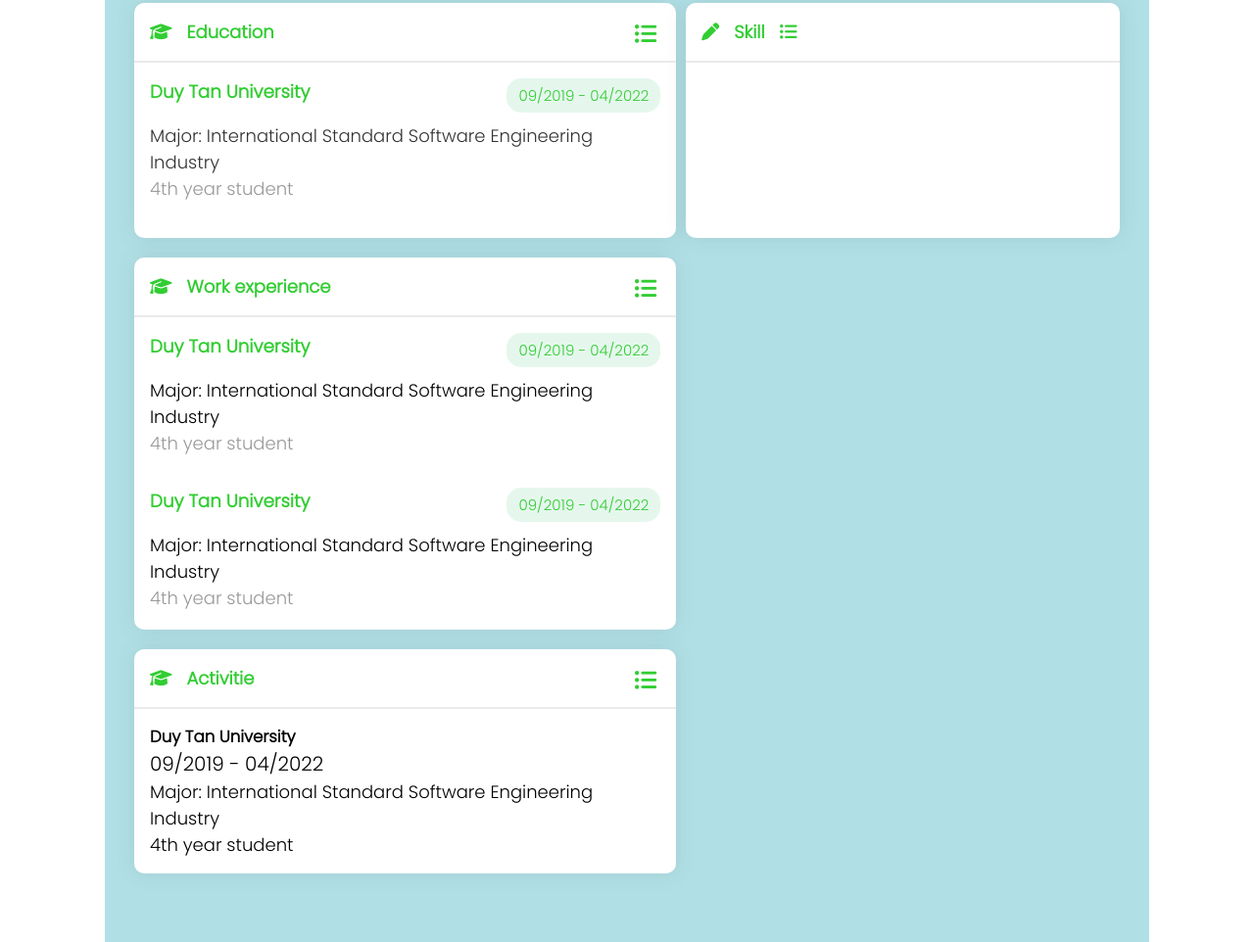
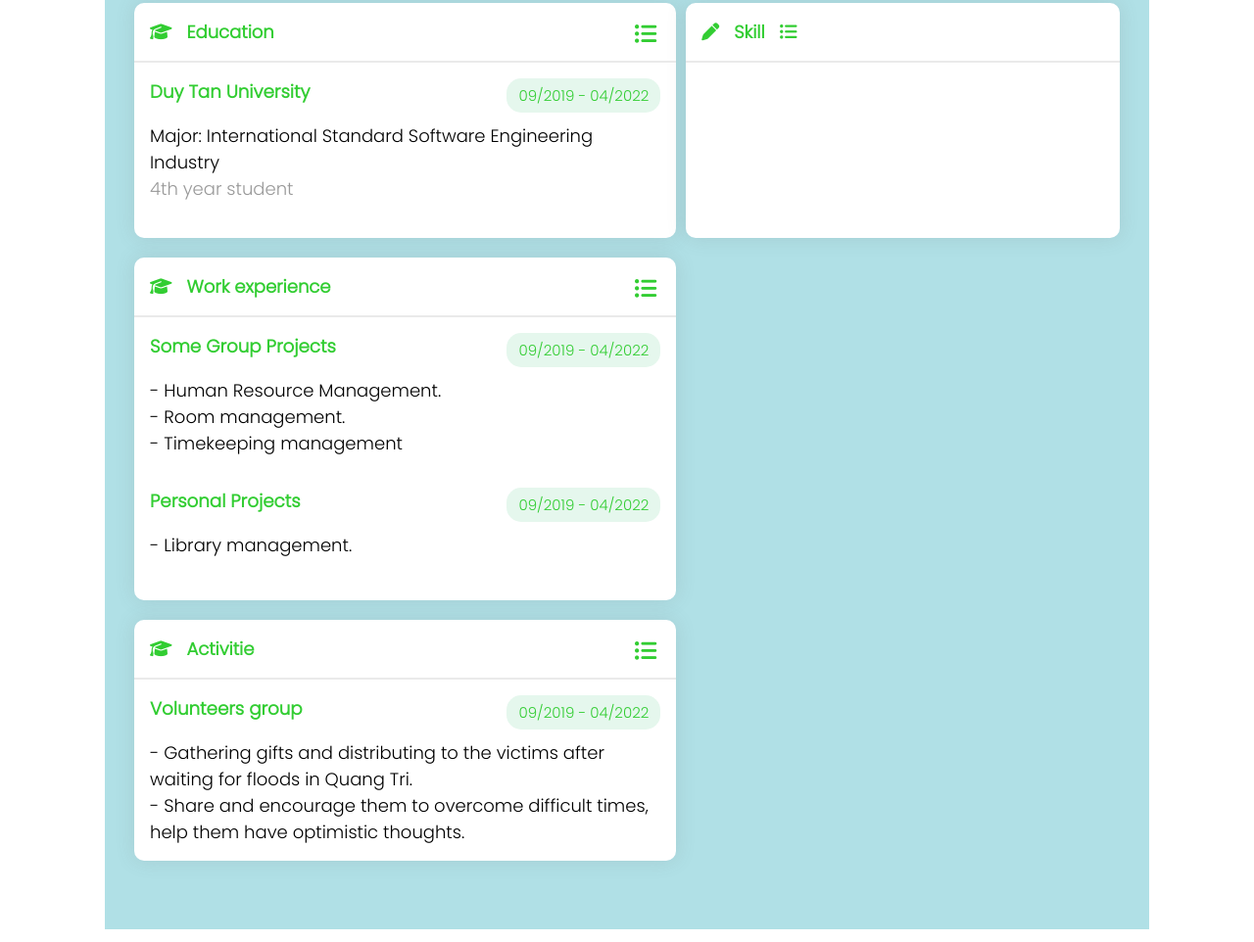
Before and after one commit to HuyHo2404/DemoCV, a plain HTML site: page index.html in a window 1280 px wide. Shown: the part 457-1419 px from the top of the page at 98% size. Drawn offline with Linux system fonts and the light colour scheme.

Commit message:
Huy add:8h00

```diff
--- a/index.html
+++ b/index.html
@@ -76,7 +76,7 @@
                                 </div>
                             </div>
                             <div class="content-des">
-                                <p style="color: #333">Major: International Standard Software Engineering Industry</p>
+                                <p>Major: International Standard Software Engineering Industry</p>
                                 <p style="color: #999;">4th year student</p>
                             </div>
                         </div>
@@ -95,36 +95,36 @@
                         <div class="edu-below">
                             <div class="section-info">
                                 <div class="edu-school">
-                                    <h5>Duy Tan University</h5>
+                                    <h5>Some Group Projects</h5>
                                 </div>
                                 <div class="edu-date">
                                     <p>09/2019 - 04/2022</p>
                                 </div>
                             </div>
                             <div class="content-des">
-                                <p>Major: International Standard Software Engineering Industry</p>
-                                <p style="color: #999;">4th year student</p>
+                                <p>- Human Resource Management.</p>
+                                <p>- Room management.</p>
+                                <p>- Timekeeping management</p>
                             </div>
                         </div>
                         <div class="edu-below">
                             <div class="section-info">
                                 <div class="edu-school">
-                                    <h5>Duy Tan University</h5>
+                                    <h5>Personal Projects</h5>
                                 </div>
                                 <div class="edu-date">
                                     <p>09/2019 - 04/2022</p>
                                 </div>
                             </div>
                             <div class="content-des">
-                                <p>Major: International Standard Software Engineering Industry</p>
-                                <p style="color: #999;">4th year student</p>
+                                <p>- Library management.</p>
                             </div>
                         </div>
                     </div>
-                    <div class="des education-layout2">
+                    <div class="des act-layout">
                         <div class="part-above">
                             <div class="above-left">
-                                <i class="fas fa-graduation-cap"></i>
+                                <span class="fas fa-graduation-cap"></span>
                                 <h4>Activitie</h4>
                             </div>
                             <div class="above-right">
@@ -132,15 +132,17 @@
                             </div>
                         </div>
                         <div class="edu-below">
-                            <div class="school-time">
-                                <h5>Duy Tan University</h5>
-                            </div>
-                            <div class="school-time">
-                                <p>09/2019 - 04/2022</p>
+                            <div class="section-info">
+                                <div class="edu-school">
+                                    <h5>Volunteers group</h5>
+                                </div>
+                                <div class="edu-date">
+                                    <p>09/2019 - 04/2022</p>
+                                </div>
                             </div>
                             <div class="content-des">
-                                <p>Major: International Standard Software Engineering Industry</p>
-                                <p>4th year student</p>
+                                <p>- Gathering gifts and distributing to the victims after waiting for floods in Quang Tri.</p>
+                                <p>- Share and encourage them to overcome difficult times, help them have optimistic thoughts.</p>
                             </div>
                         </div>
                     </div>
--- a/style.css
+++ b/style.css
@@ -111,7 +111,7 @@
 }
 
 .work-layout{
-    height: 380px;
+    height: 350px;
 }
 
 .part-above{
```
